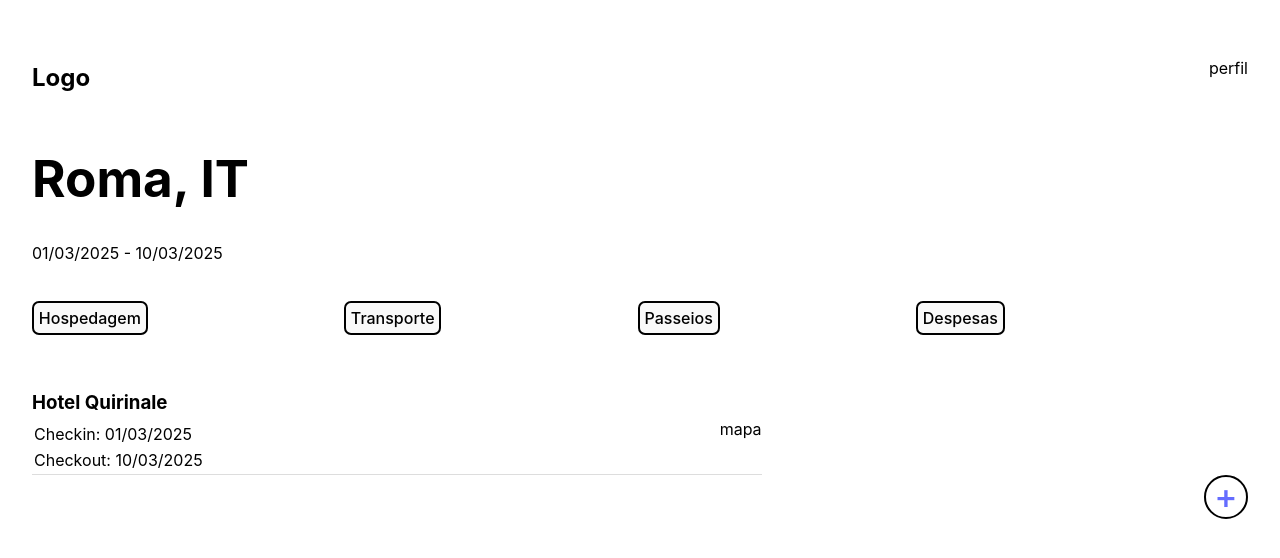
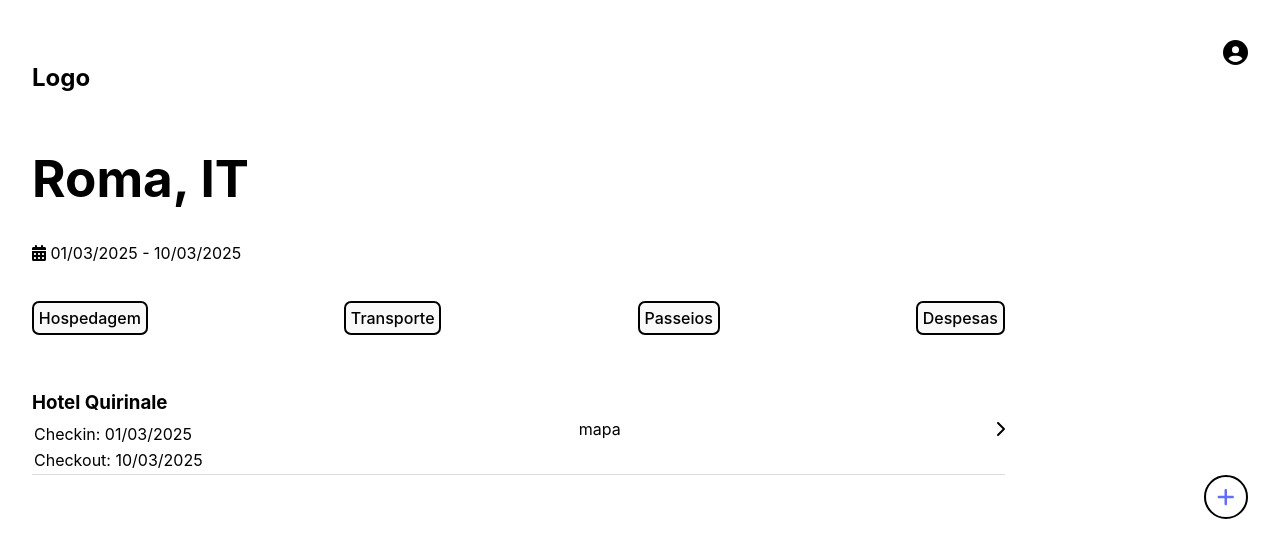
Before and after one commit to milenaa052/TripPlanner-frontend, a React (Vite) app: page /info-viagem in a window 1280 px wide. Shown: the top 558 px of the page. Built offline with nearby package versions, Linux system fonts and the light colour scheme.

Commit message:
Adicionando ícones

```diff
--- a/package.json
+++ b/package.json
@@ -10,6 +10,9 @@
     "preview": "vite preview"
   },
   "dependencies": {
+    "@fortawesome/fontawesome-svg-core": "^6.7.2",
+    "@fortawesome/free-solid-svg-icons": "^6.7.2",
+    "@fortawesome/react-fontawesome": "^0.2.2",
     "leaflet": "^1.9.4",
     "leaflet-routing-machine": "^3.2.12",
     "react": "^19.0.0",
--- a/src/App.css
+++ b/src/App.css
@@ -13,6 +13,10 @@ html {
       display: flex;
       justify-content: space-between;
       padding: 0;
+
+      .icon {
+        font-size: 25px;
+      }
     }
 
     #root {
@@ -193,7 +197,7 @@ html {
           display: flex;
           justify-content: space-between;
           align-items: center;
-          width: 60%;
+          width: 80%;
           border-bottom: 1px solid #dddddd;
 
           p {
@@ -213,7 +217,7 @@ html {
           .adicionar {
             border: 2px solid var(--preto);
             border-radius: 100px;
-            font-size: 35px;
+            font-size: 20px;
             width: 40px;
             height: 40px;
             display: flex;
--- a/src/components/Header.tsx
+++ b/src/components/Header.tsx
@@ -1,8 +1,11 @@
+import { FontAwesomeIcon } from "@fortawesome/react-fontawesome";
+import { faCircleUser } from "@fortawesome/free-solid-svg-icons";
+
 function Header() {
     return (
         <header className="header">
             <h2 className="logo">Logo</h2>
-            <p className="perfil">perfil</p>
+            <FontAwesomeIcon icon={faCircleUser} className="icon"/>
         </header>
     );
 };
--- a/src/components/TelaDespesas.tsx
+++ b/src/components/TelaDespesas.tsx
@@ -1,3 +1,6 @@
+import { FontAwesomeIcon } from "@fortawesome/react-fontawesome";
+import { faChevronRight } from "@fortawesome/free-solid-svg-icons";
+
 function TelaDespesas() {
     return (
         <div>
@@ -25,6 +28,10 @@ function TelaDespesas() {
                 <div className="mapa">
                     ícone
                 </div>
+
+                <div className="icone">
+                    <FontAwesomeIcon icon={faChevronRight}/>
+                </div>
             </div>
         </div>
     );
--- a/src/components/TelaHospedagem.tsx
+++ b/src/components/TelaHospedagem.tsx
@@ -1,3 +1,6 @@
+import { FontAwesomeIcon } from "@fortawesome/react-fontawesome";
+import { faChevronRight } from "@fortawesome/free-solid-svg-icons";
+
 function TelaHospedagem() {
     return (
         <div>
@@ -11,6 +14,10 @@ function TelaHospedagem() {
                 <div className="mapa">
                     mapa
                 </div>
+
+                <div className="icone">
+                    <FontAwesomeIcon icon={faChevronRight}/>
+                </div>
             </div>
         </div>
     );
--- a/src/components/TelaPasseios.tsx
+++ b/src/components/TelaPasseios.tsx
@@ -1,3 +1,6 @@
+import { FontAwesomeIcon } from "@fortawesome/react-fontawesome";
+import { faChevronRight } from "@fortawesome/free-solid-svg-icons";
+
 function TelaPasseios() {
     return (
         <div>
@@ -23,6 +26,10 @@ function TelaPasseios() {
                 <div className="mapa">
                     mapa
                 </div>
+
+                <div className="icone">
+                    <FontAwesomeIcon icon={faChevronRight}/>
+                </div>
             </div>
         </div>
     );
--- a/src/components/TelaTransporte.tsx
+++ b/src/components/TelaTransporte.tsx
@@ -1,3 +1,6 @@
+import { FontAwesomeIcon } from "@fortawesome/react-fontawesome";
+import { faChevronRight } from "@fortawesome/free-solid-svg-icons";
+
 function TelaTransporte() {
     return (
         <div>
@@ -8,8 +11,13 @@ function TelaTransporte() {
                     <p>Até: Coliseu</p>
                     <p>Gasto: 20,00</p>
                 </div>
+
                 <div className="mapa">
                     mapa
+                </div>
+
+                <div className="icone">
+                    <FontAwesomeIcon icon={faChevronRight}/>
                 </div>
             </div>
         </div>
--- a/src/pages/Home.tsx
+++ b/src/pages/Home.tsx
@@ -1,3 +1,7 @@
+import { FontAwesomeIcon } from "@fortawesome/react-fontawesome";
+import { faPlus } from "@fortawesome/free-solid-svg-icons";
+
+
 function Home() {
     return (
         <div className="home">
@@ -6,28 +10,30 @@ function Home() {
             <div className="viagens">
                 <div className="infoViagem">
                     <div className="adicionarViagem">
-                        <p className="icone">+</p>
+                        <p className="icone">
+                            <FontAwesomeIcon icon={faPlus}/>
+                        </p>
                     </div>
                     <p>Adicionar viagem</p>
                 </div>
 
                 <div className="infoViagem">
                     <div className="viagemCadastrada">
-                        <p className="icone">+</p>
+                        <p className="icone"></p>
                     </div>
                     <p>Roma, IT</p>
                 </div>
 
                 <div className="infoViagem">
                     <div className="viagemCadastrada">
-                        <p className="icone">+</p>
+                        <p className="icone"></p>
                     </div>
                     <p>Atenas, GR</p>
                 </div>
 
                 <div className="infoViagem">
                     <div className="viagemCadastrada">
-                        <p className="icone">+</p>
+                        <p className="icone"></p>
                     </div>
                     <p>Cairo, EG</p>
                 </div>
--- a/src/pages/TelasInfo.tsx
+++ b/src/pages/TelasInfo.tsx
@@ -1,4 +1,6 @@
 import { useState } from "react";
+import { FontAwesomeIcon } from "@fortawesome/react-fontawesome";
+import { faCalendarDays, faPlus } from "@fortawesome/free-solid-svg-icons";
 import TelaHospedagem from "../components/TelaHospedagem";
 import TelaTransporte from "../components/TelaTransporte";
 import TelaPasseios from "../components/TelaPasseios";
@@ -10,7 +12,7 @@ function TelasInfo() {
     return (
         <div className="planoViagem">
             <h1 className="titulo">Roma, IT</h1>
-            <p>01/03/2025 - 10/03/2025</p>
+            <p><FontAwesomeIcon icon={faCalendarDays} /> 01/03/2025 - 10/03/2025</p>
 
             <div className="telasInfo">
                 <button className="opcao" type="submit" onClick={() => setTela("Hospedagem")}>Hospedagem</button>
@@ -25,7 +27,9 @@ function TelasInfo() {
             {tela === "Despesas" && <TelaDespesas />}
 
             <div className="submit">
-                <a href="" className="adicionar">+</a>
+                <a href="" className="adicionar">
+                    <FontAwesomeIcon icon={faPlus}/>
+                </a>
             </div>
         </div>
     );
```
Also changed, not shown: 1 other file (tests, documents, lock files or other folders).
